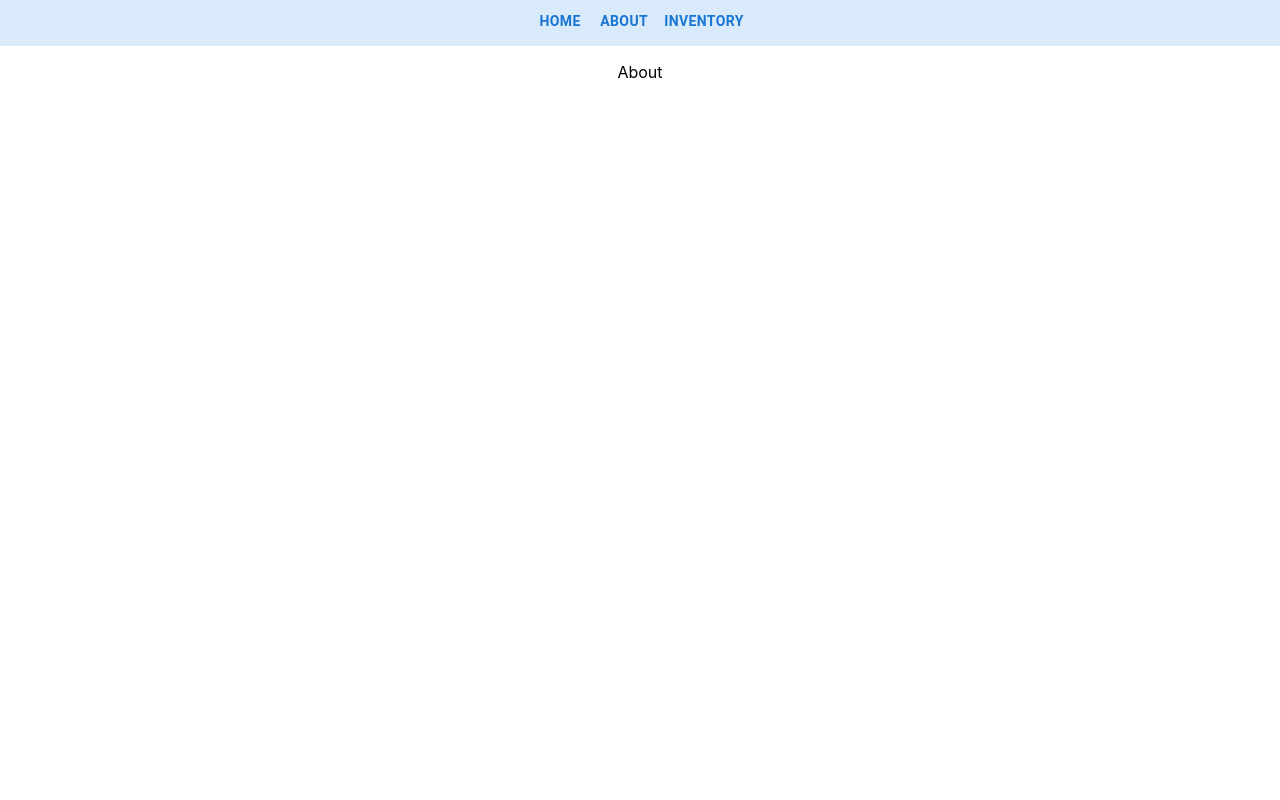
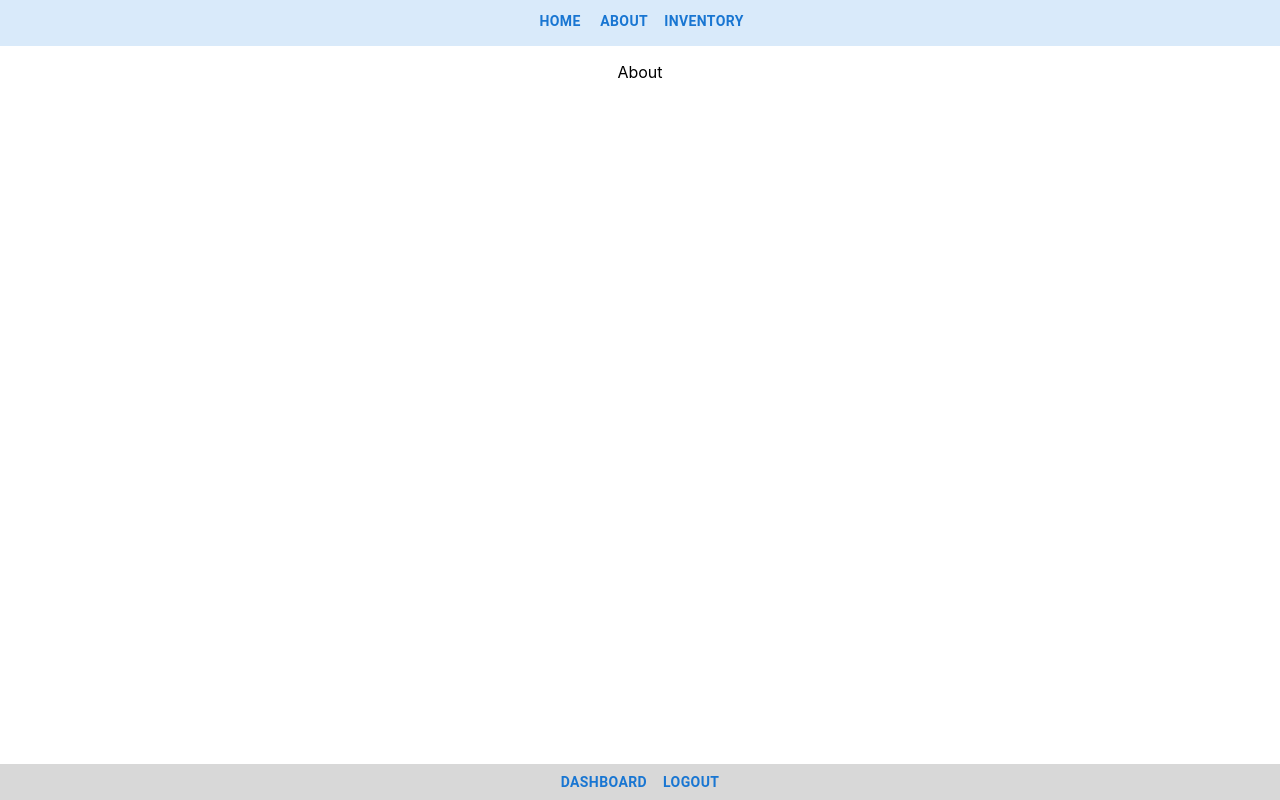
Before and after one commit to macktsawyer/inventory-login-frontend, a React (Create React App) app: page /About in a window 1280 px wide. Built offline with nearby package versions, Linux system fonts and the light colour scheme.

Commit message:
Working on password change more

```diff
--- a/src/App.js
+++ b/src/App.js
@@ -14,7 +14,7 @@ import ProtectedRoute from './Services/ProtectedRoutes';
 
 function App() {
 
-  const [authTokens, setAuthTokens] = useState();
+  const [ authTokens, setAuthTokens ] = useState();
 
   const setTokens = (data) => {
       localStorage.setItem('tokens', JSON.stringify(data));
--- a/src/Components/About.js
+++ b/src/Components/About.js
@@ -1,14 +1,37 @@
 import React from 'react';
+import { Link } from 'react-router-dom';
+import Button from '@mui/material/Button';
+import NavBar from './NavBar.js';
 import '../Styles/About.scss';
-import NavBar from './NavBar.js';
 
 const About = () => {
+  let token = localStorage.getItem('tokens');
+
   return (
     <>
         <NavBar />
         <div>
             About
         </div>
+        <footer className="footerBar">
+          {token === 'null'
+
+          ?
+
+          <div>
+            <Link to='/Login'><Button variant="text"><strong>Login</strong></Button></Link>
+            <Link to='/Register'><Button variant="text"><strong>Register</strong></Button></Link>
+          </div>
+
+          :
+
+          <div>
+            <Link to='/Admin'><Button variant="text"><strong>Dashboard</strong></Button></Link>
+            <Link to='/Logout'><Button variant="text"><strong>Logout</strong></Button></Link>
+          </div>
+          }
+
+        </footer>
     </>
   )
 }
--- a/src/Components/Inventory.js
+++ b/src/Components/Inventory.js
@@ -1,14 +1,37 @@
 import React from 'react';
+import { Link } from 'react-router-dom';
+import Button from '@mui/material/Button';
+import NavBar from './NavBar.js';
 import '../Styles/Inventory.scss';
-import NavBar from './NavBar.js';
 
 const Inventory = () => {
+  let token = localStorage.getItem('tokens');
+
   return (
     <>
         <NavBar />
         <div>
             Inventory
         </div>
+        <footer className="footerBar">
+          {token === 'null'
+
+          ?
+
+          <div>
+            <Link to='/Login'><Button variant="text"><strong>Login</strong></Button></Link>
+            <Link to='/Register'><Button variant="text"><strong>Register</strong></Button></Link>
+          </div>
+
+          :
+
+          <div>
+            <Link to='/Admin'><Button variant="text"><strong>Dashboard</strong></Button></Link>
+            <Link to='/Logout'><Button variant="text"><strong>Logout</strong></Button></Link>
+          </div>
+          }
+
+        </footer>
     </>
   )
 }
```
